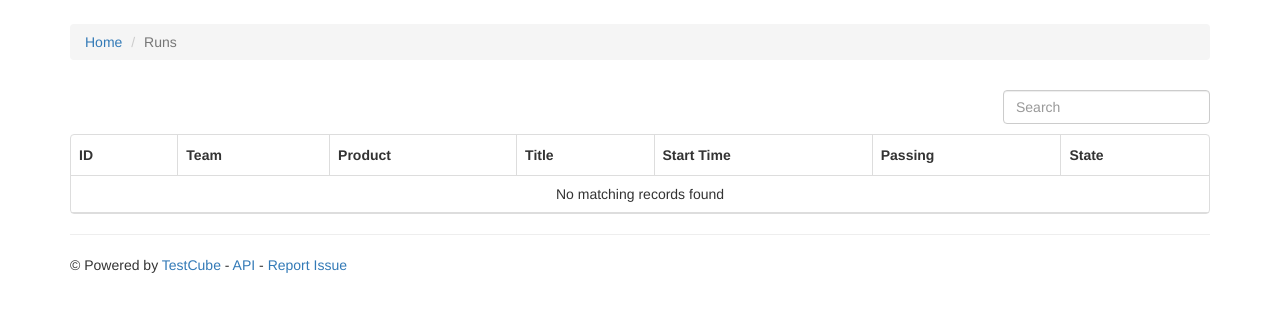
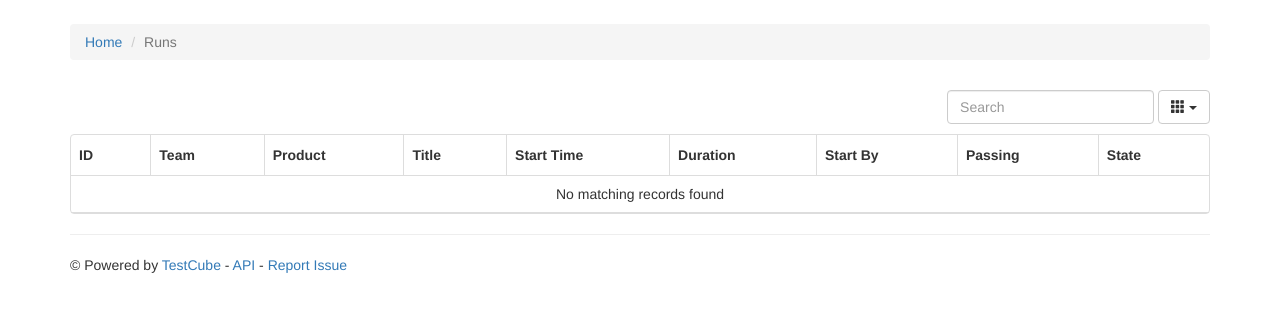
Before and after one commit to tobyqin/testcube, a Django app: page /runs in a window 1280 px wide. Shown: the part 51-363 px from the top of the page. Run offline with Django 3.2, Linux system fonts and the light colour scheme; data that the repository does not hold is empty; parts of the project's set-up code (start-up, migrations or seed data) failed here and were passed over; some libraries are stand-ins or nearby versions.

Commit message:
update run list view.

```diff
--- a/testcube/templates/runs.html
+++ b/testcube/templates/runs.html
@@ -42,8 +42,7 @@
                 pagination: true,
                 pageSize: 20,
                 pageList: [20, 30, 50, 100],
-                sortName: 'id',
-                sortOrder: 'desc',
+                showColumns: true,
                 sortable: true,
                 showFooter: false,
                 columns: [
@@ -52,6 +51,8 @@
                     {title: 'Product', field: 'product.name', sortable: true},
                     {title: 'Title', field: 'name', sortable: true},
                     {title: 'Start Time', field: 'start_time', sortable: true},
+                    {title: 'Duration', field: 'duration', sortable: true},
+                    {title: 'Start By', field: 'start_by', sortable: true},
                     {
                         title: 'Passing',
                         field: 'passing_rate',
```
